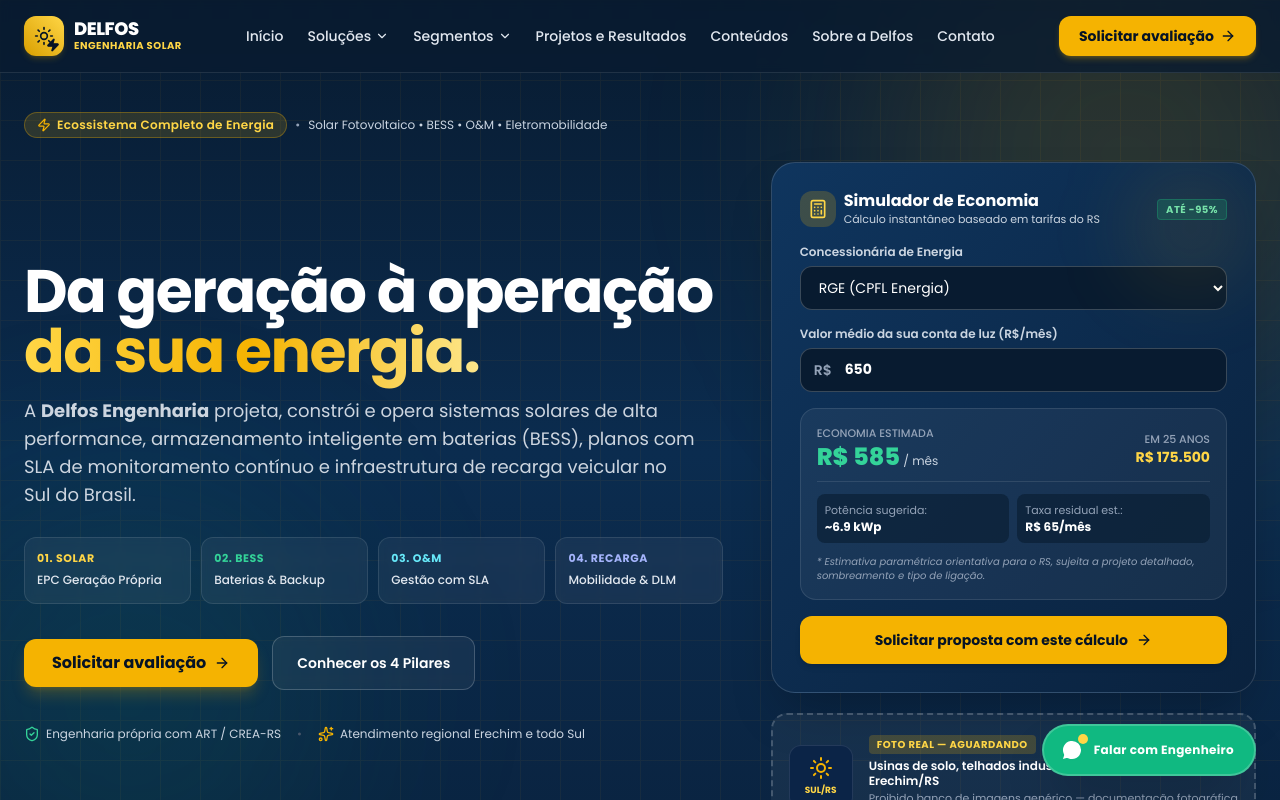
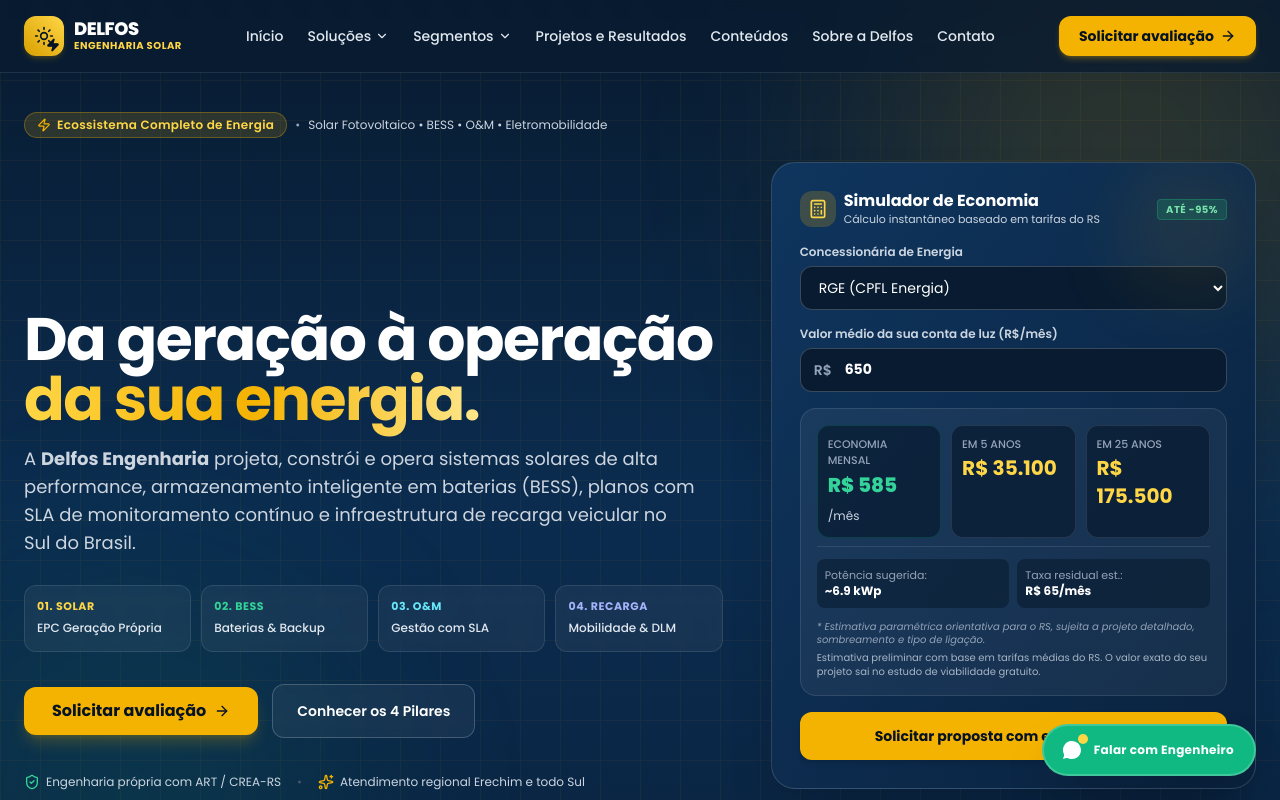
Before and after one commit to joaovictorbfuchs-cell/landing-page-delfos, a React (Vite) app: page / in a window 1280 px wide. Shown: the top 800 px of the page. Built offline with nearby package versions, Linux system fonts and the light colour scheme; what pocketbase would draw is missing.

Commit message:
Adiciona card de economia em 5 anos e disclaimer na calculadora do hero

```diff
--- a/src/components/Hero.tsx
+++ b/src/components/Hero.tsx
@@ -52,6 +52,7 @@
     const taxaResidual = Math.min(65, valorConta * 0.1)
     const economiaMensal = Math.max(0, Math.round(valorConta - taxaResidual))
     const economiaAnual = Math.round(economiaMensal * 12)
+    const economia5Anos = Math.round(economiaAnual * 5)
     const economia25Anos = Math.round(economiaAnual * 25)
     // Potência do sistema recomendada estimada (RS: irradiância média ~4.2 kWh/m²/dia, PR ~75%)
     const potenciaEstimadaKwp = (consumoKwh / (4.2 * 30 * 0.78)).toFixed(1)
@@ -60,6 +61,7 @@
       consumoKwh,
       economiaMensal,
       economiaAnual,
+      economia5Anos,
       economia25Anos,
       potenciaEstimadaKwp,
       taxaResidual: Math.round(taxaResidual),
@@ -262,21 +264,35 @@
                 {/* Resultado Dinâmico */}
                 {estimativa && (
                   <div className="p-4 rounded-2xl bg-white/5 border border-white/10 space-y-3">
-                    <div className="flex items-center justify-between pb-2 border-b border-white/10">
-                      <div>
-                        <span className="text-[11px] text-slate-400 uppercase font-medium block">
-                          Economia Estimada
+                    {/* 3 Quadros de Economia: Mensal, 5 anos e 25 anos */}
+                    <div className="grid grid-cols-1 sm:grid-cols-3 gap-2.5 pb-2 border-b border-white/10">
+                      <div className="bg-[#081B30]/70 border border-emerald-500/20 rounded-xl p-2.5">
+                        <span className="text-[10px] sm:text-[11px] text-slate-400 uppercase font-medium block">
+                          Economia Mensal
                         </span>
-                        <div className="text-2xl font-black text-emerald-400">
+                        <div className="text-lg sm:text-xl font-black text-emerald-400 leading-tight mt-0.5">
                           R$ {estimativa.economiaMensal.toLocaleString('pt-BR')}
-                          <span className="text-xs font-normal text-slate-300"> / mês</span>
+                          <span className="text-[10px] sm:text-xs font-normal text-slate-300">
+                            {' '}
+                            /mês
+                          </span>
                         </div>
                       </div>
-                      <div className="text-right">
-                        <span className="text-[11px] text-slate-400 uppercase font-medium block">
+
+                      <div className="bg-[#081B30]/70 border border-white/10 rounded-xl p-2.5">
+                        <span className="text-[10px] sm:text-[11px] text-slate-400 uppercase font-medium block">
+                          Em 5 anos
+                        </span>
+                        <div className="text-lg sm:text-xl font-bold text-solar-300 leading-tight mt-0.5">
+                          R$ {estimativa.economia5Anos.toLocaleString('pt-BR')}
+                        </div>
+                      </div>
+
+                      <div className="bg-[#081B30]/70 border border-white/10 rounded-xl p-2.5">
+                        <span className="text-[10px] sm:text-[11px] text-slate-400 uppercase font-medium block">
                           Em 25 anos
                         </span>
-                        <div className="text-sm font-bold text-solar-300">
+                        <div className="text-lg sm:text-xl font-bold text-solar-300 leading-tight mt-0.5">
                           R$ {estimativa.economia25Anos.toLocaleString('pt-BR')}
                         </div>
                       </div>
@@ -297,13 +313,18 @@
                       </div>
                     </div>
 
-                    <p className="text-[10px] text-slate-400 italic leading-snug">
-                      * Estimativa paramétrica orientativa para o RS, sujeita a projeto detalhado,
-                      sombreamento e tipo de ligação.
-                    </p>
+                    <div className="space-y-1">
+                      <p className="text-[10px] text-slate-400 italic leading-snug">
+                        * Estimativa paramétrica orientativa para o RS, sujeita a projeto detalhado,
+                        sombreamento e tipo de ligação.
+                      </p>
+                      <p className="text-[10px] text-slate-300/80 leading-snug">
+                        Estimativa preliminar com base em tarifas médias do RS. O valor exato do seu
+                        projeto sai no estudo de viabilidade gratuito.
+                      </p>
+                    </div>
                   </div>
                 )}
-
                 <Button
                   type="submit"
                   className="w-full bg-solar-400 hover:bg-solar-500 text-midnight-950 font-bold h-12 rounded-xl text-sm shadow-md transition-all flex items-center justify-center gap-2"
--- a/src/lib/pocketbase/schema.json
+++ b/src/lib/pocketbase/schema.json
@@ -1,5 +1,5 @@
 {
-  "generatedAt": "2026-10-16T18:30:02.110Z",
+  "generatedAt": "2026-10-16T20:38:37.772Z",
   "collections": [
     {
       "name": "users",
```
Also changed, not shown: .skip.config.json.
